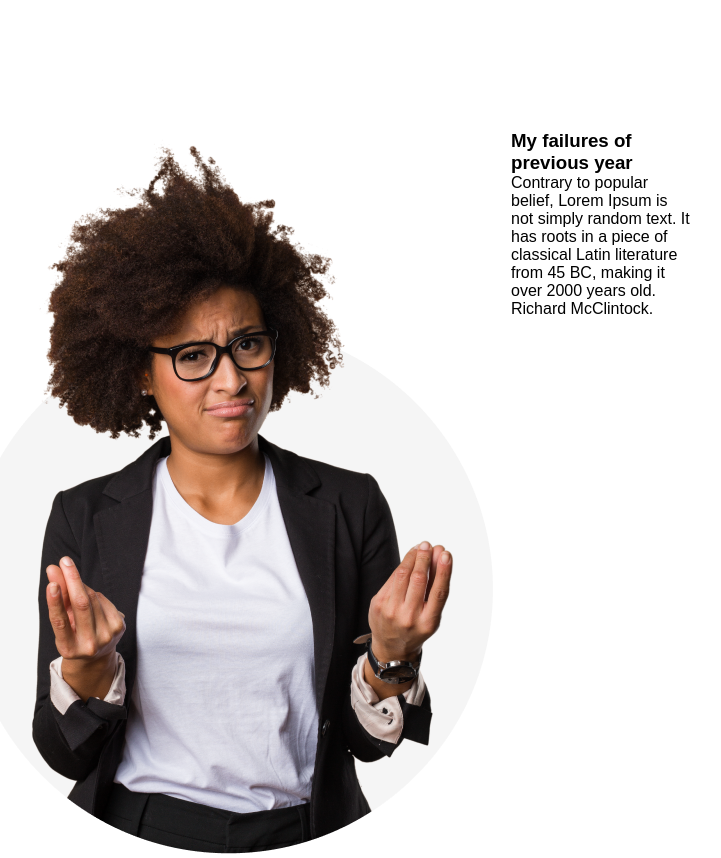
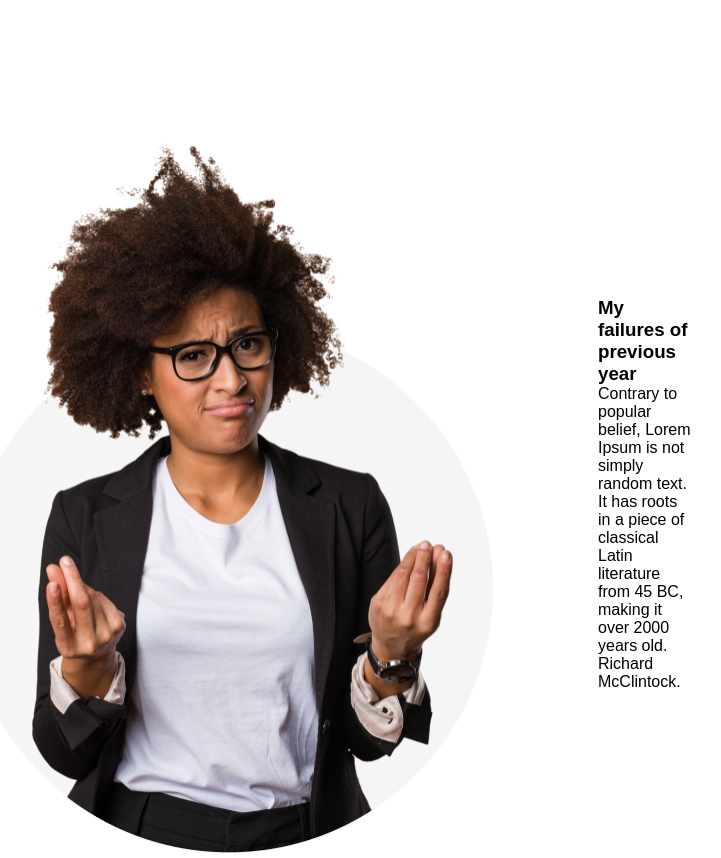
Before and after one commit to Nasaruzzamanhimel/new-year-assignment, a plain HTML site: page index.html in a window 1280 px wide. Shown: the part 800-1658 px from the top of the page, without its empty margins (264-985 px from the left). Drawn offline with Linux system fonts and the light colour scheme.

Commit message:
1st-assignment

```diff
--- a/index.html
+++ b/index.html
@@ -19,7 +19,7 @@
     <section class="first-section">
         <div class="failures">
             <div class="failure">
-                <img src="images/person.png" alt="">
+                <img class="my-img"src="images/person.png" alt="My picture">
             </div>
             <div class="failure">
                 <h3>My failures of previous year</h3>
--- a/styles/new-year.css
+++ b/styles/new-year.css
@@ -54,5 +54,13 @@
 .failures{
     margin: 130px 322px 0 206px;
     display: flex;
+    align-items: center;
 
 }
+.my-img{
+    width: 569px;
+height: 723.3px;
+left: 206px;
+top: 939px;
+margin-right: 87px;
+}
```
